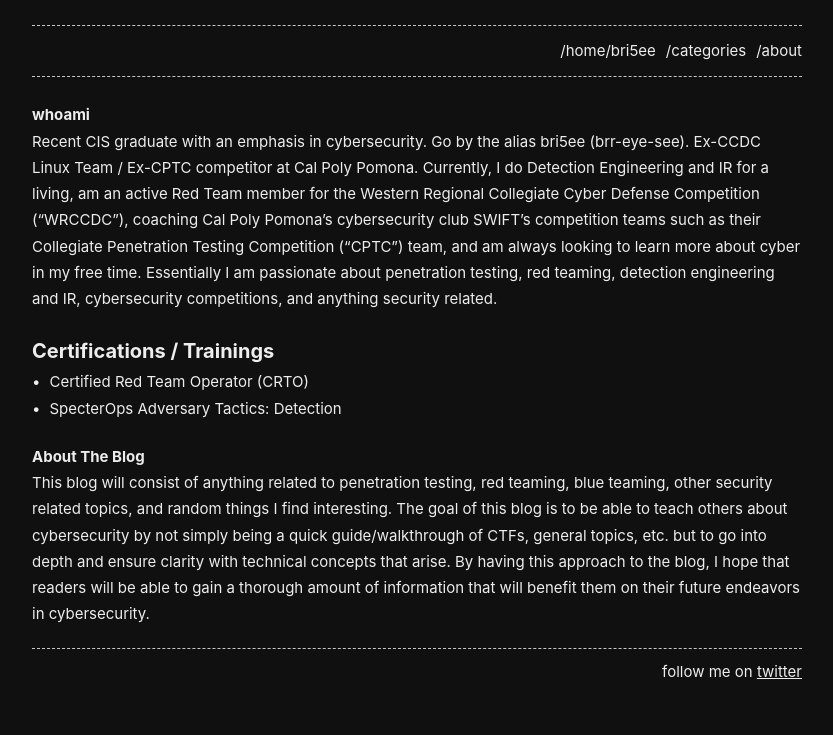
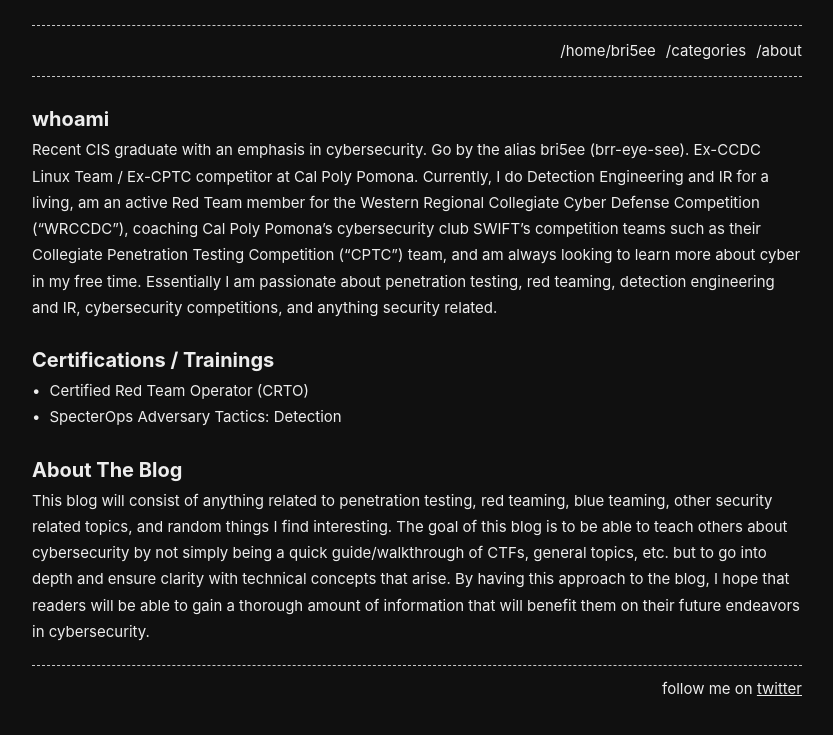
Before and after one commit to notbricey/brisee.github.io, a Jekyll site: the page built from about.md, in a window 1280 px wide. Shown: the top 735 px of the page, without its empty margins (223-1056 px from the left). Built offline with Jekyll 4.4.1, drawn with Linux system fonts in a browser that asks for light colours.

```diff
--- a/about.md
+++ b/about.md
@@ -4,7 +4,7 @@ title: /about
 permalink: /about/
 ---
 
-### whoami
+## whoami
 
 Recent CIS graduate with an emphasis in cybersecurity. Go by the alias bri5ee (brr-eye-see). Ex-CCDC Linux Team / Ex-CPTC competitor at Cal Poly Pomona. Currently, I do Detection Engineering and IR for a living, am an active Red Team member for the Western Regional Collegiate Cyber Defense Competition ("WRCCDC"), coaching Cal Poly Pomona's cybersecurity club SWIFT's competition teams such as their Collegiate Penetration Testing Competition ("CPTC") team, and am always looking to learn more about cyber in my free time. Essentially I am passionate about penetration testing, red teaming, detection engineering and IR, cybersecurity competitions, and anything security related.
 
@@ -13,7 +13,7 @@ Recent CIS graduate with an emphasis in cybersecurity. Go by the alias bri5ee (b
 - Certified Red Team Operator (CRTO)
 - SpecterOps Adversary Tactics: Detection
 
-### About The Blog
+## About The Blog
 
 This blog will consist of anything related to penetration testing, red teaming, blue teaming, other security related topics, and random things I find interesting. The goal of this blog is to be able to teach others about cybersecurity by not simply being a quick guide/walkthrough of CTFs, general topics, etc. but to go into depth and ensure clarity with technical concepts that arise. By having this approach to the blog, I hope that readers will be able to gain a thorough amount of information that will benefit them on their future endeavors in cybersecurity.
 
```
